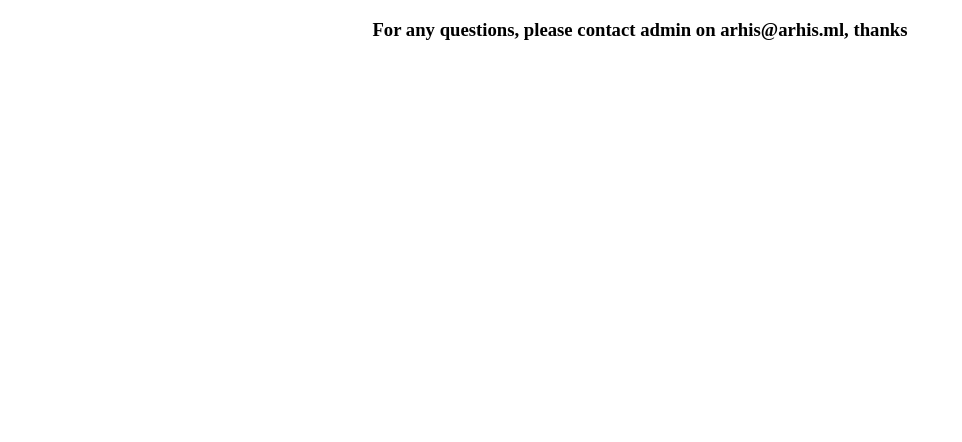
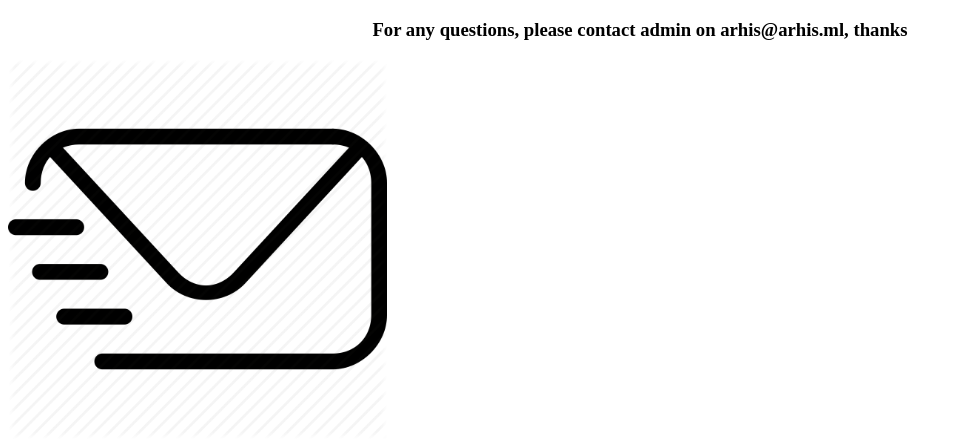
Before and after one commit to Arhis-Onlight/arhis.ml, a plain HTML site: page index.html in a window 1280 px wide. Shown: the whole page, without its empty margins (0-962 px from the left). Drawn offline with Linux system fonts and the light colour scheme.

Commit message:
Update index.html

```diff
--- a/index.html
+++ b/index.html
@@ -5,5 +5,6 @@
 </head>
 <body>
 <h3 align="center">For any questions, please contact admin on arhis@arhis.ml, thanks</h3>
+  <img src="images/write.png" style="width: 30%"></img>
 </body>
 </html>
```
